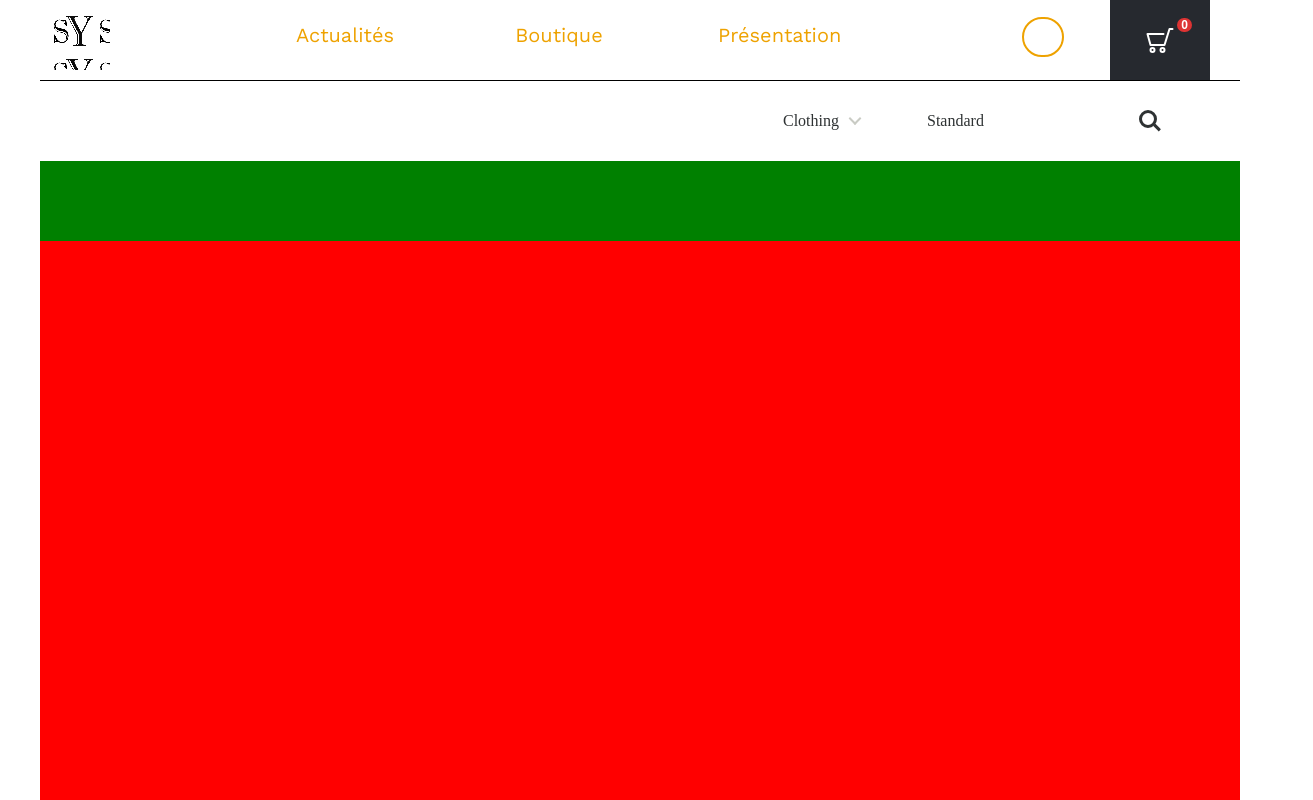
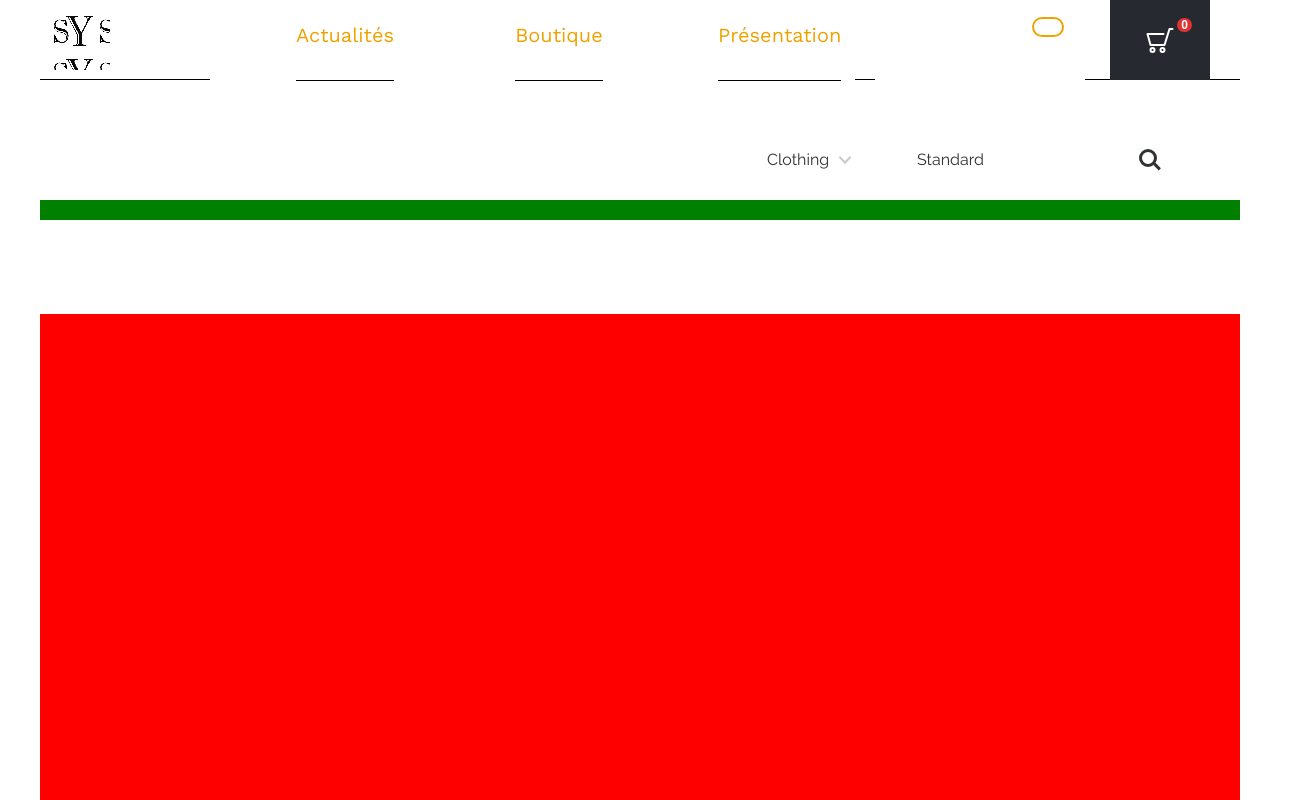
Before and after one commit to jeremySrgt/ITW-projet, a plain HTML site: page html/boutique.html in a window 1280 px wide. Shown: the top 800 px of the page, 1313 px wide, since content can reach past the window. Drawn offline with nearby package versions, Linux system fonts and the light colour scheme; a web font is replaced by a local one.

Commit message:
le menu d'article a encore quelque bug

```diff
--- a/css/boutique.css
+++ b/css/boutique.css
@@ -11,7 +11,7 @@
 .sous_menu_articles{
     background-color: green;
     width: 1200px;
-    height: 160px;
+    height: 100px;
     display: inline-block;
-    margin-top: 7px;
+    margin-top: 120px;
 }
--- a/js/menuBoutique/css/reset.css
+++ b/js/menuBoutique/css/reset.css
@@ -19,7 +19,6 @@ time, mark, audio, video {
 	margin: 0;
 	padding: 0;
 	font-size: 100%;
-	font: inherit;
 	vertical-align: baseline;
 }
 /* HTML5 display-role reset for older browsers */
--- a/js/menuBoutique/css/style.css
+++ b/js/menuBoutique/css/style.css
@@ -3,9 +3,10 @@
 Primary style
 
 -------------------------------- */
-.sous_menu_articles, .sous_menu_articles::after, *::before {
+*, *::after, *::before {
   box-sizing: border-box;
 }
+
 
 
 
@@ -98,7 +99,7 @@ Main components
   left: 0;
   width: 100%;
 }
-@media only screen and (min-width: 1170px) {
+@media only screen and (min-width: 1200px) {
   .cd-main-header {
     height: 80px;
   }
@@ -123,7 +124,7 @@ Main components
     right: 5%;
   }
 }
-@media only screen and (min-width: 1170px) {
+@media only screen and (min-width: 1200px) {
   .cd-logo {
     top: 26px;
     left: 4em;
@@ -148,7 +149,7 @@ Main components
     float: right;
   }
 }
-@media only screen and (min-width: 1170px) {
+@media only screen and (min-width: 1200px) {
   .cd-header-buttons {
     top: 18px;
     right: 4em;
@@ -344,7 +345,7 @@ Main components
   -o-transform: translateX(4px) translateY(2px) rotate(-45deg);
   transform: translateX(4px) translateY(2px) rotate(-45deg);
 }
-@media only screen and (min-width: 1170px) {
+@media only screen and (min-width: 1200px) {
   .cd-nav-trigger {
     display: none;
   }
@@ -509,7 +510,7 @@ Main components
   }
 }
 
-@media only screen and (min-width: 1170px) {
+@media only screen and (min-width: 1200px) {
   .cd-primary-nav {
     position: static;
     padding: 0 150px 0 0;
@@ -817,7 +818,7 @@ Main components
   -o-transform: rotate(-45deg);
   transform: rotate(-45deg);
 }
-@media only screen and (min-width: 1170px) {
+@media only screen and (min-width: 1200px) {
   .has-children > a::before, .has-children > a::after, .go-back a::before, .go-back a::after {
     background: #c9cbc4;
   }
@@ -852,7 +853,7 @@ Main components
   transform-origin: 1px 50%;
 }
 
-@media only screen and (min-width: 1170px) {
+@media only screen and (min-width: 1200px) {
   .has-children > a::before, .has-children > a::after {
     right: 15%;
   }
@@ -967,7 +968,7 @@ Main components
 .nav-is-fixed .cd-search {
   position: fixed;
 }
-@media only screen and (min-width: 1170px) {
+@media only screen and (min-width: 1200px) {
   .cd-search {
     height: 120px;
     top: 80px;
@@ -1049,7 +1050,7 @@ support for no js
   visibility: visible;
 }
 
-@media only screen and (min-width: 1170px) {
+@media only screen and (min-width: 1200px) {
   .no-js .cd-primary-nav {
     position: absolute;
     z-index: 3;
--- a/js/menuBoutique/js/main.js
+++ b/js/menuBoutique/js/main.js
@@ -1,6 +1,6 @@
 jQuery(document).ready(function($){
 	//if you change this breakpoint in the style.css file (or _layout.scss if you use SASS), don't forget to update this value as well
-	var MqL = 1170;
+	var MqL = 1200;
 	//move nav element position according to window width
 	moveNavigation();
 	$(window).on('resize', function(){
```
Also changed, not shown: html/boutique.html (+1 -1 lines).
